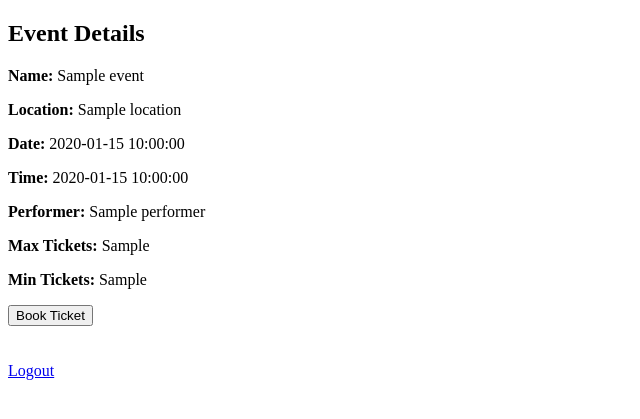
After one commit to veronica-tes06/TicketMaster, a PHP site: template app/views/Event/viewEvent.php in a window 1280 px wide. The commit adds this page. Shown: the top 419 px of the page, without its empty margins (0-640 px from the left). Run offline with PHP 8.4, Linux system fonts and the light colour scheme; the template is opened without the code that fills it: most values are stand-ins (such as "Sample title", 1, 10 or a date in 2020).

Commit message:
Addition of view singular event HTML and functionality, including html,php, rerouter, updates to controller and both admin and events views

```diff
--- /dev/null
+++ b/app/views/Event/viewEvent.php
@@ -0,0 +1,51 @@
+<?php
+if (session_status() === PHP_SESSION_NONE) {
+    session_start();
+}
+
+//get the admin flag from the session
+$accAdmin = $_SESSION['user']['accAdmin'] ?? 0;
+?>
+
+<!DOCTYPE html>
+<html>
+
+<head>
+    <title><?= htmlspecialchars($event->getName()) ?> - Event Details</title>
+</head>
+
+<body>
+
+    <h2>Event Details</h2>
+
+    <p><strong>Name:</strong> <?= htmlspecialchars($event->getName()) ?></p>
+    <p><strong>Location:</strong> <?= htmlspecialchars($event->getLocation()) ?></p>
+    <p><strong>Date:</strong> <?= htmlspecialchars($event->getDate()) ?></p>
+    <p><strong>Time:</strong> <?= htmlspecialchars($event->getTime()) ?></p>
+    <p><strong>Performer:</strong> <?= htmlspecialchars($event->getPerformer() ?: 'N/A') ?></p>
+    <p><strong>Max Tickets:</strong> <?= htmlspecialchars($event->getMaxTickets()) ?></p>
+    <p><strong>Min Tickets:</strong> <?= htmlspecialchars($event->getMinTickets()) ?></p>
+
+    <?php if ($accAdmin == 0): ?>
+        <form action="bookEvent.php" method="POST">
+            <input type="hidden" name="eventID" value="<?= $event->getId() ?>">
+            <button type="submit">Book Ticket</button>
+        </form>
+    <?php endif; ?>
+
+    <?php if ($accAdmin == 1): ?>
+        <form action="eventEdit.php" method="POST">
+            <input type="hidden" name="eventID" value="<?= $event->getId() ?>">
+            <button type="submit">Edit Event</button>
+        </form>
+        <form action="eventDelete.php" method="POST">
+            <input type="hidden" name="eventID" value="<?= $event->getId() ?>">
+            <button type="submit">Delete Event</button>
+        </form>
+    <?php endif; ?>
+
+    <br><br>
+    <a href="../User/logout.php">Logout</a>
+</body>
+
+</html>
```
Also changed, not shown: app/controllers/EventController.php (+4 -3 lines), app/views/Event/adminEvents.php (+14 -10 lines), app/views/Event/events.php (+9 -11 lines), app/views/Event/viewEventRouter.php (added, +11 -0 lines).
